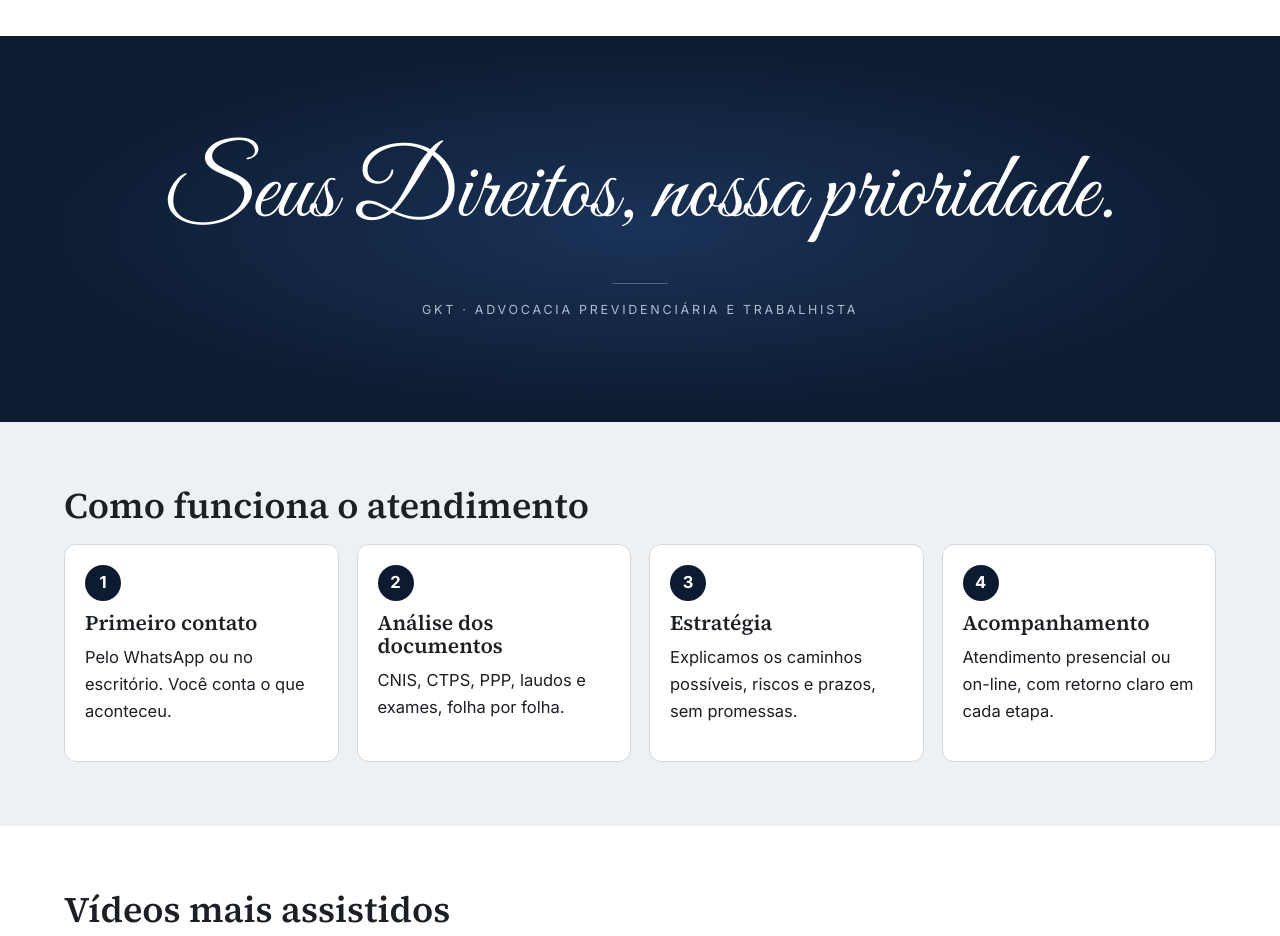
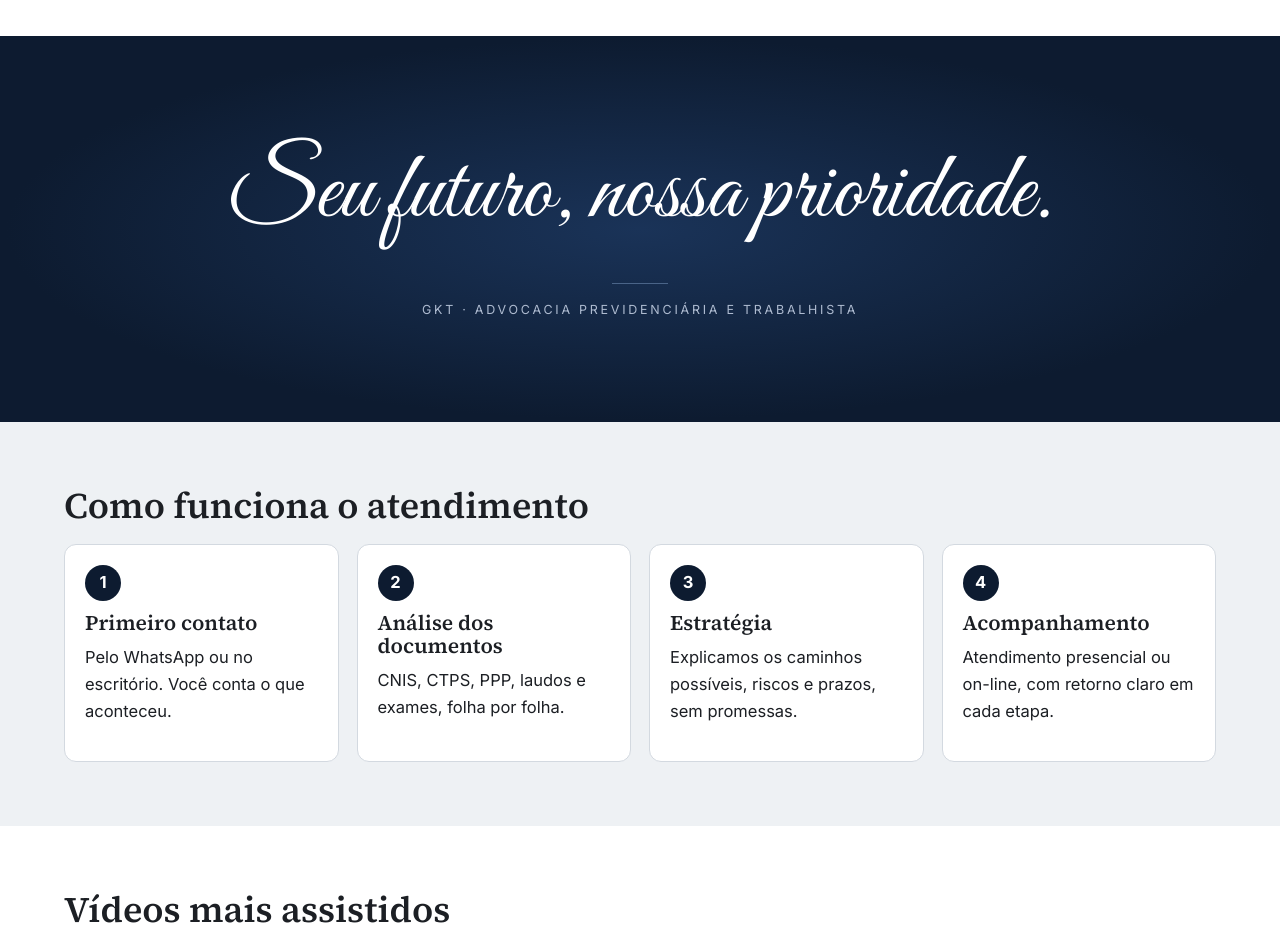
Before and after one commit to gktadvprev-ship-it/gkt-site, a plain HTML site: page index.html in a window 1280 px wide. Shown: the part 1660-2596 px from the top of the page. Drawn offline with Linux system fonts and the light colour scheme; a script that the page names is missing.

Commit message:
Padroniza o lema: 'Seu futuro, nossa prioridade.'
Co-Authored-By: Claude Opus 5.5 <noreply@anthropic.com>
Claude-Session: https://claude.ai/code/session_018CtHtZa32eH72pdmkvdZqA

```diff
--- a/index.html
+++ b/index.html
@@ -34,7 +34,7 @@
 <div class="card"><h3>Ficou com sequela ou limitação</h3><p>Quem voltou a trabalhar com redução da capacidade, foi afastado pelo INSS ou teve o benefício cessado: auxílio-acidente, prorrogação e reabilitação.</p></div>
 <div class="card"><h3>Pessoa com deficiência e famílias</h3><p>Aposentadoria da pessoa com deficiência, com tempo reduzido, e BPC-LOAS, inclusive para famílias de crianças com TEA.</p></div>
 </div></div></section>
-<section class="band dark lema" aria-label="Lema do escritório"><div class="wrap"><p class="lema-frase">Seus Direitos, nossa prioridade.</p><p class="lema-assina">GKT · Advocacia Previdenciária e Trabalhista</p></div></section>
+<section class="band dark lema" aria-label="Lema do escritório"><div class="wrap"><p class="lema-frase">Seu futuro, nossa prioridade.</p><p class="lema-assina">GKT · Advocacia Previdenciária e Trabalhista</p></div></section>
 <section class="band"><div class="wrap"><h2>Como funciona o atendimento</h2><ol class="steps">
 <li><h3>Primeiro contato</h3><p>Pelo WhatsApp ou no escritório. Você conta o que aconteceu.</p></li>
 <li><h3>Análise dos documentos</h3><p>CNIS, CTPS, PPP, laudos e exames, folha por folha.</p></li>
```
